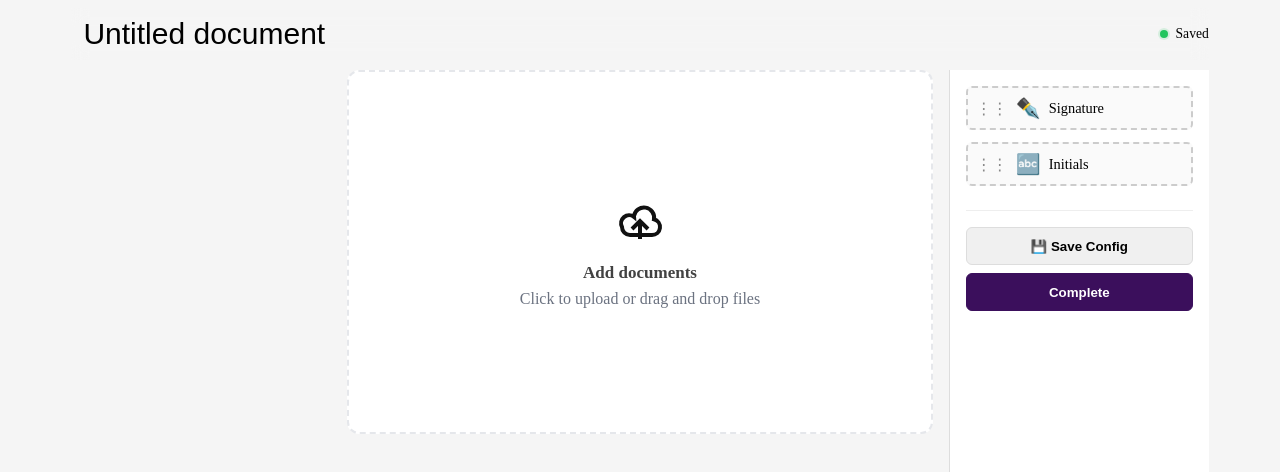
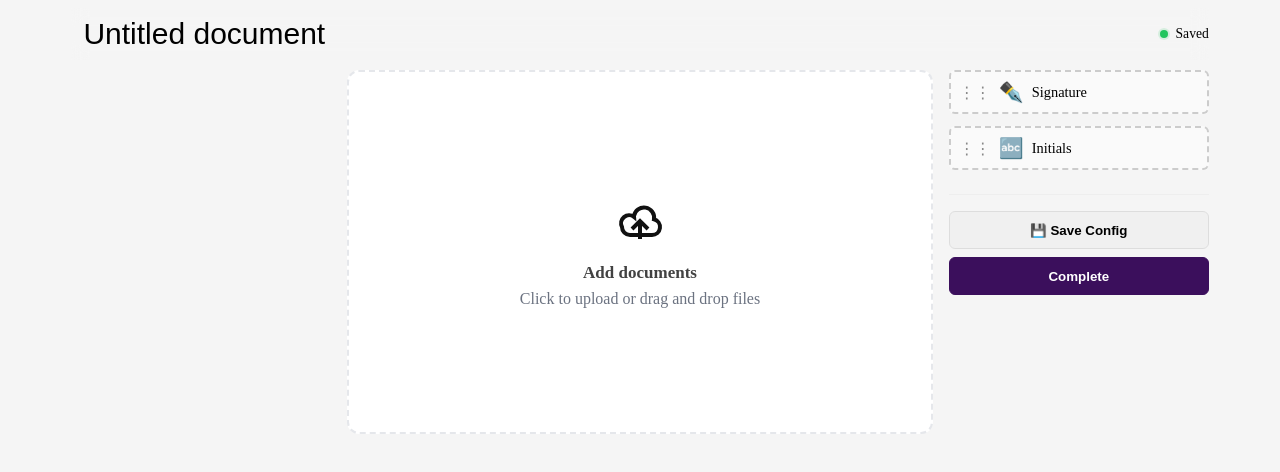
Before and after one commit to EBEN4REAL/document-signer, a Vue app: page /docs-signer in a window 1280 px wide. Shown: the top 472 px of the page. Built offline with nearby package versions, Linux system fonts and the light colour scheme; the HTML template or start-up script is replaced by a standard one.

Commit message:
update toolbar

```diff
--- a/src/components/pdf-signer/components/ToolbarColumn.vue
+++ b/src/components/pdf-signer/components/ToolbarColumn.vue
@@ -48,11 +48,8 @@ defineEmits(['drag-start', 'save-config', 'sign-pdf'])
 
 <style scoped>
 .toolbar-col {
-  background: white;
-  border-left: 1px solid #ddd;
   display: flex;
   flex-direction: column;
-  padding: 1rem;
 }
 
 .field-selector {
```
